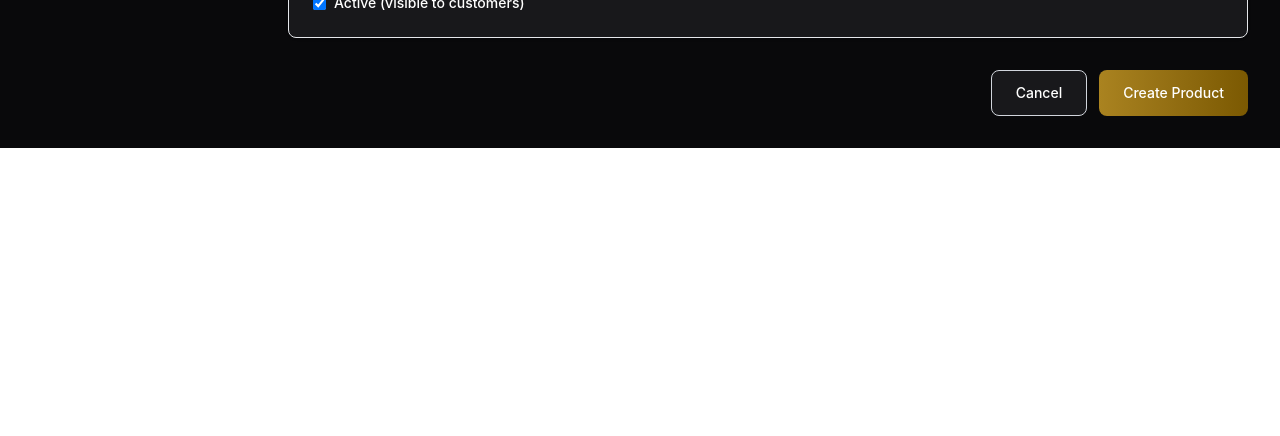
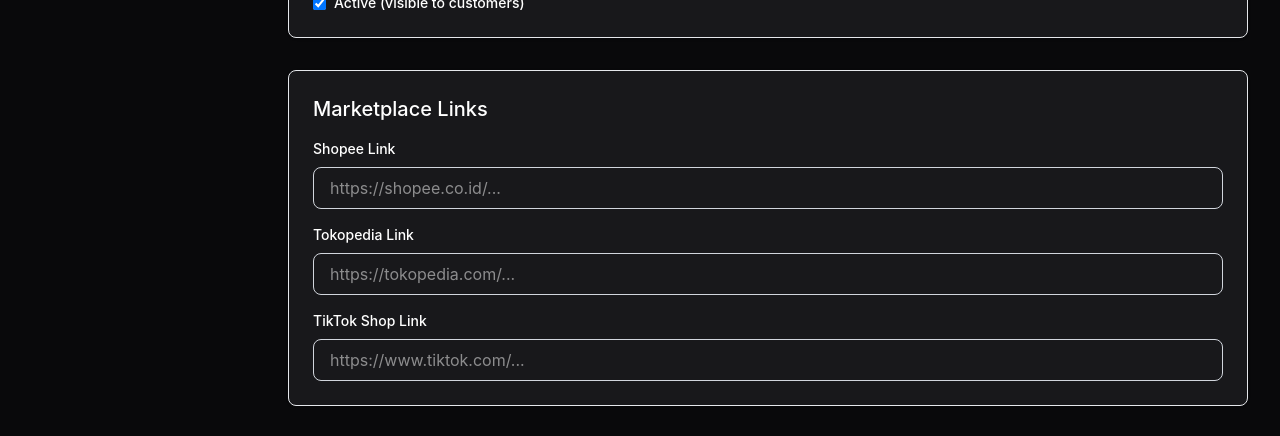
Before and after one commit to syahrullah26/admin-dewaunited, a Vue app: page /products/create in a window 1280 px wide. Shown: the part 2610-3046 px from the top of the page. Before the commit the page ends 2758 px from the top, so only its background shows below. Built offline with nearby package versions, Linux system fonts and the light colour scheme; no server answers; sample sign-in values are in the browser's storage.

Commit message:
Add: External Links Field for Product Form

```diff
--- a/src/types/product.ts
+++ b/src/types/product.ts
@@ -80,12 +80,17 @@
 
   related_products: RelatedProduct[]
 
+  external_links?: {
+    shopee?: string
+    tokopedia?: string
+    tiktok_shop?: string
+  }
+
   is_active: boolean
   created_at?: string
   updated_at?: string
 }
 
-
 export interface ProductResponse {
   data: Product;
 }
--- a/src/views/product/ProductForm.vue
+++ b/src/views/product/ProductForm.vue
@@ -46,6 +46,11 @@
   detail_images: [] as DetailImage[],
   lifestyle_images: [] as string[],
   related_products: [] as number[],
+  external_links: {
+    shopee: '',
+    tokopedia: '',
+    tiktok_shop: '',
+  },
   is_active: true,
 });
 
@@ -86,6 +91,13 @@
       detail_images: product.detail_images || [],
       lifestyle_images: product.lifestyle_images || [],
       related_products: product.related_products?.map(p => p.id) || [],
+
+      external_links: {
+        shopee: product.external_links?.shopee || '',
+        tokopedia: product.external_links?.tokopedia || '',
+        tiktok_shop: product.external_links?.tiktok_shop || '',
+      },
+
       is_active: product.is_active,
     };
 
@@ -708,6 +720,47 @@
         </div>
       </div>
 
+      <!-- link marketplace extern -->
+      <div class="bg-zinc-900 rounded-lg shadow-sm border border-gray-200 p-6 space-y-4">
+        <h2 class="text-xl font-medium text-white">Marketplace Links</h2>
+
+        <div>
+          <label class="block text-sm font-medium text-white mb-2">
+            Shopee Link
+          </label>
+          <input
+            v-model="form.external_links.shopee"
+            type="url"
+            placeholder="https://shopee.co.id/..."
+            class="w-full px-4 py-2 border border-gray-300 rounded-lg"
+          />
+        </div>
+
+        <div>
+          <label class="block text-sm font-medium text-white mb-2">
+            Tokopedia Link
+          </label>
+          <input
+            v-model="form.external_links.tokopedia"
+            type="url"
+            placeholder="https://tokopedia.com/..."
+            class="w-full px-4 py-2 border border-gray-300 rounded-lg"
+          />
+        </div>
+
+        <div>
+          <label class="block text-sm font-medium text-white mb-2">
+            TikTok Shop Link
+          </label>
+          <input
+            v-model="form.external_links.tiktok_shop"
+            type="url"
+            placeholder="https://www.tiktok.com/..."
+            class="w-full px-4 py-2 border border-gray-300 rounded-lg"
+          />
+        </div>
+      </div>
+
       <!-- Submit Buttons -->
       <div class="flex justify-end gap-3">
         <button
```
